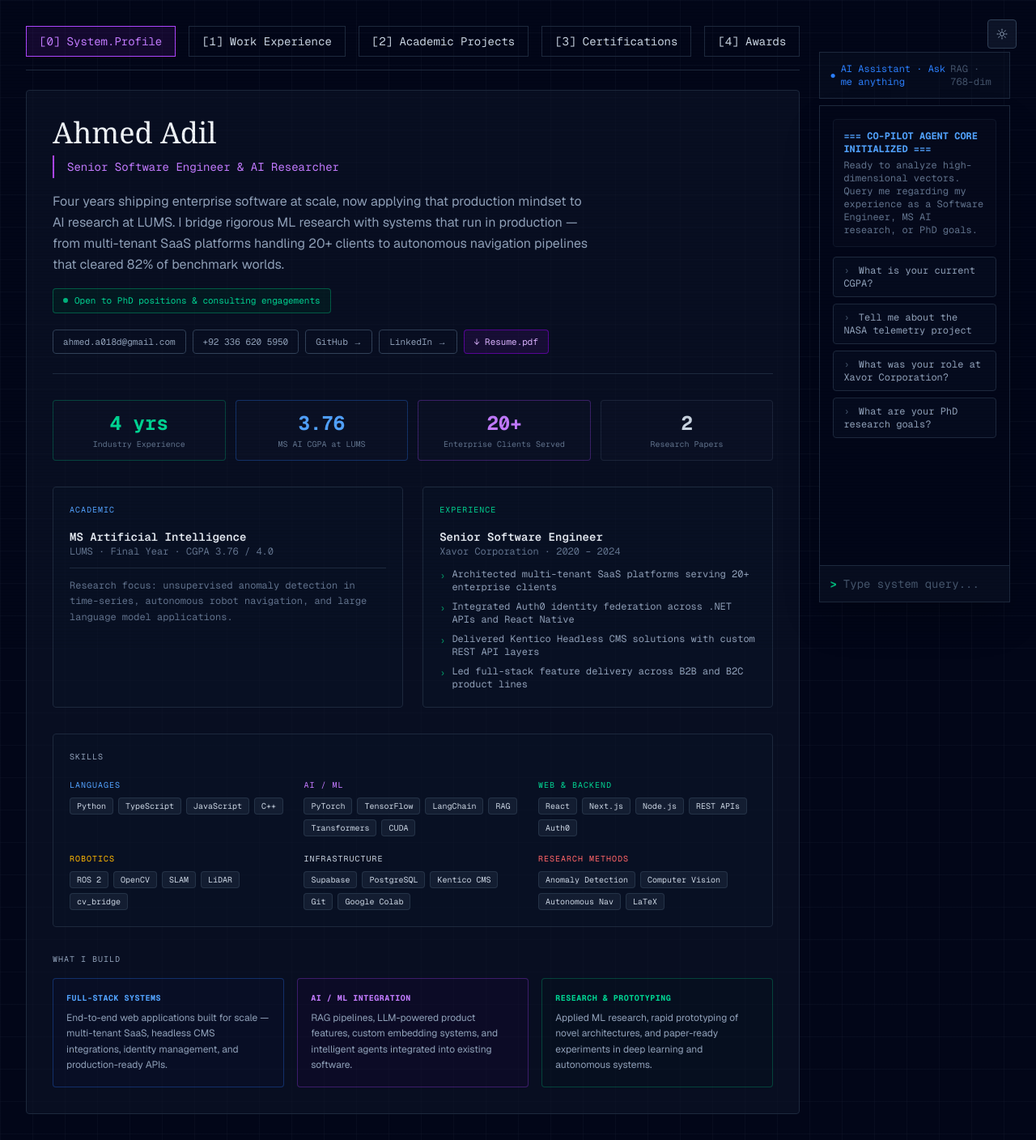
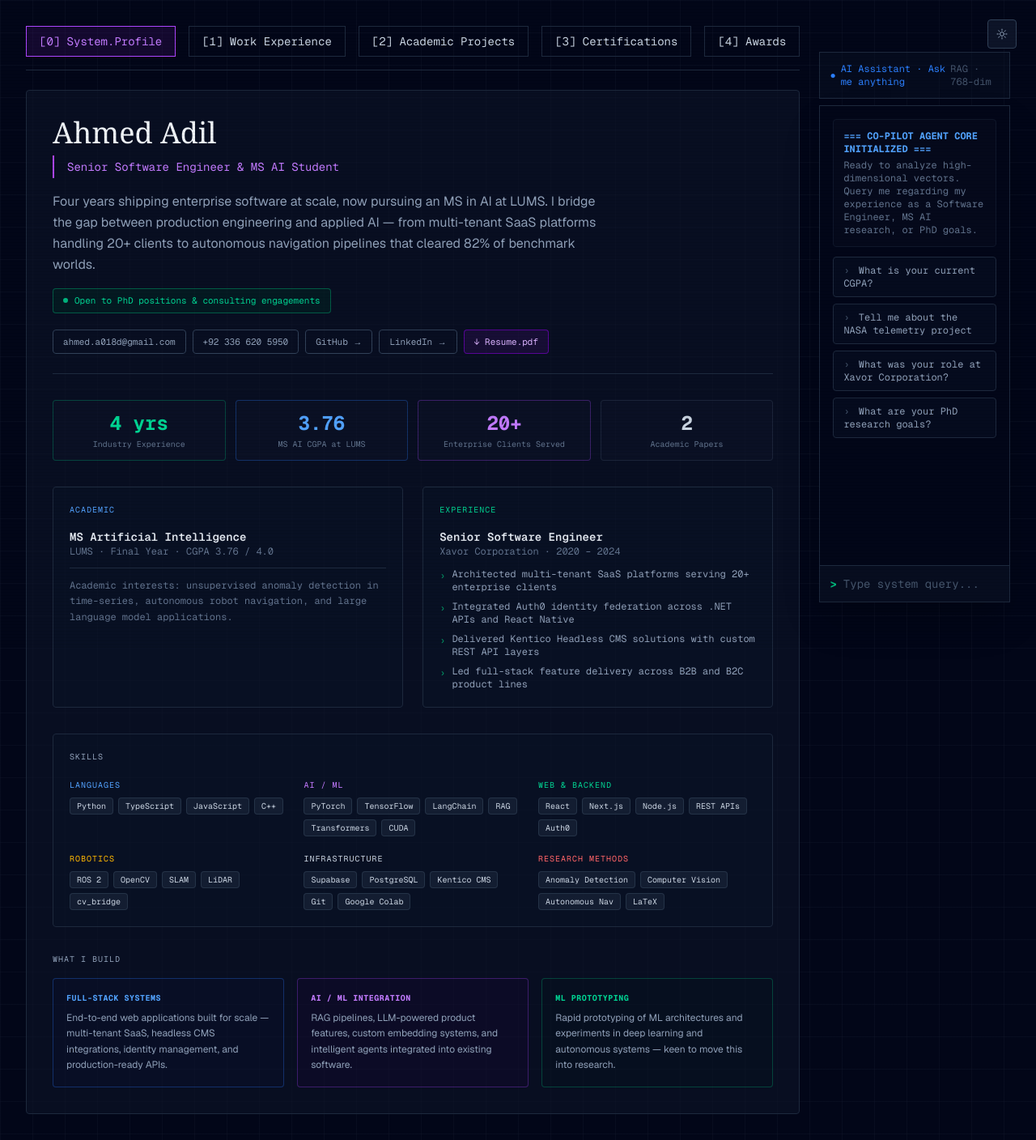
Before and after one commit to adilawan1/Portfolio, a Next.js app: page / in a window 1280 px wide. Shown: the whole page at 81% size. Built offline with nearby package versions, Linux system fonts and the light colour scheme.

Commit message:
Make content adjustments

```diff
--- a/app/page.tsx
+++ b/app/page.tsx
@@ -406,7 +406,7 @@ function NasaTelemetryProject() {
       {/* Abstract (full academic text) */}
       <details className="group border border-slate-800 rounded-sm">
         <summary className="px-4 py-3 text-xs font-mono text-slate-500 cursor-pointer hover:text-slate-300 transition-colors list-none flex justify-between items-center">
-          <span>Full Abstract (IEEE Manuscript)</span>
+          <span>Full Abstract (Course Project Paper)</span>
           <span className="group-open:rotate-90 transition-transform duration-200">
             ›
           </span>
@@ -414,17 +414,17 @@ function NasaTelemetryProject() {
         <p className="px-4 pb-4 pt-2 text-sm leading-relaxed text-slate-400 border-t border-slate-800">
           Industrial and spacecraft telemetry streams generate vast volumes of
           multivariate sensor data, but labelled anomalies are rare or absent.
-          We study purely unsupervised reconstruction-based detection on the
-          NASA SMAP/MSL telemetry benchmark and propose a hybrid temporal
+          This project studies purely unsupervised reconstruction-based detection
+          on the NASA SMAP/MSL telemetry benchmark and proposes a hybrid temporal
           autoencoder that runs an LSTM and a Temporal Convolutional Network
           (TCN) encoder in parallel, fuses their per-timestep representations
           with a learned attention gate, and scores anomalies by combining
           input-space reconstruction error with a latent-space Mahalanobis
-          distance (dual scoring). We further introduce an anomaly-masked
-          dynamic threshold that prevents sustained anomalies from inflating the
-          running baseline. Across six representative SMAP and MSL channels, the
-          dual score yields perfect recall on every model evaluated and lifts
-          the seq-to-seq LSTM autoencoder to a mean Point-Adjusted F1 of 0.953,
+          distance (dual scoring). An anomaly-masked dynamic threshold is
+          introduced to prevent sustained anomalies from inflating the running
+          baseline. Across six representative SMAP and MSL channels, the dual
+          score yields perfect recall on every model evaluated and lifts the
+          seq-to-seq LSTM autoencoder to a mean Point-Adjusted F1 of 0.953,
           substantially above the CNN baseline (0.775). The hybrid model reaches
           0.846 and is the most consistent recall-1.0 detector, showing that
           fusing reconstruction error with latent distance catches anomalies
@@ -436,7 +436,7 @@ function NasaTelemetryProject() {
       <div className="flex flex-wrap gap-4 p-4 border border-slate-800 bg-slate-950/60 rounded-sm items-center justify-between">
         <div className="text-xs font-mono text-slate-400">
           <span className="text-slate-300">NASA_Telemetry_Report.pdf</span>
-          <span className="text-slate-600 ml-2">2.4 MB · IEEE Manuscript</span>
+          <span className="text-slate-600 ml-2">2.4 MB · Course Project Paper</span>
         </div>
         <div className="flex gap-2">
           <a
@@ -581,16 +581,16 @@ function ROS2Project() {
 
       <details className="group border border-slate-800 rounded-sm">
         <summary className="px-4 py-3 text-xs font-mono text-slate-500 cursor-pointer hover:text-slate-300 transition-colors list-none flex justify-between items-center">
-          <span>Full Abstract (IEEE Manuscript)</span>
+          <span>Full Abstract (Course Project Paper)</span>
           <span className="group-open:rotate-90 transition-transform duration-200">
             ›
           </span>
         </summary>
         <p className="px-4 pb-4 pt-2 text-sm leading-relaxed text-slate-400 border-t border-slate-800">
-          This paper presents a ROS 2–based autonomous navigation system for the
-          Benchmark Autonomous Robot Navigation (BARN) environment, combining
+          This project implements a ROS 2–based autonomous navigation system for
+          the Benchmark Autonomous Robot Navigation (BARN) environment, combining
           vision and LiDAR sensing for robust navigation in cluttered spaces.
-          Our vision-based masking pipeline segments obstacles and extracts
+          The vision-based masking pipeline segments obstacles and extracts
           traversable floor regions from RGB images, using a centroid-based
           proportional controller to guide the robot. Simultaneously, LiDAR data
           is processed via a Vector Field Histogram (VFH)–inspired approach.
@@ -611,7 +611,7 @@ function ROS2Project() {
       <div className="flex flex-wrap gap-4 p-4 border border-slate-800 bg-slate-950/60 rounded-sm items-center justify-between">
         <div className="text-xs font-mono text-slate-400">
           <span className="text-slate-300">ros2_BARN_Report.pdf</span>
-          <span className="text-slate-600 ml-2">2.4 MB · IEEE Manuscript</span>
+          <span className="text-slate-600 ml-2">2.4 MB · Course Project Paper</span>
         </div>
         <div className="flex gap-2">
           <a
@@ -994,14 +994,13 @@ function ProfileResume() {
           Ahmed Adil
         </h1>
         <div className="text-sm font-mono text-purple-400 border-l-2 border-purple-500 pl-4 py-1 mb-4">
-          <TypewriterText text="Senior Software Engineer & AI Researcher" />
+          <TypewriterText text="Senior Software Engineer & MS AI Student" />
         </div>
         <p className="text-slate-400 leading-relaxed max-w-2xl">
-          Four years shipping enterprise software at scale, now applying that
-          production mindset to AI research at LUMS. I bridge rigorous ML
-          research with systems that run in production — from multi-tenant SaaS
-          platforms handling 20+ clients to autonomous navigation pipelines that
-          cleared 82% of benchmark worlds.
+          Four years shipping enterprise software at scale, now pursuing an MS
+          in AI at LUMS. I bridge the gap between production engineering and
+          applied AI — from multi-tenant SaaS platforms handling 20+ clients to
+          autonomous navigation pipelines that cleared 82% of benchmark worlds.
         </p>
 
         {/* ── Availability badge ── */}
@@ -1070,7 +1069,7 @@ function ProfileResume() {
           },
           {
             value: "2",
-            label: "Research Papers",
+            label: "Academic Papers",
             color: "text-slate-300",
             border: "border-slate-600/30",
           },
@@ -1105,7 +1104,7 @@ function ProfileResume() {
               </div>
             </div>
             <div className="pt-3 border-t border-slate-800 text-xs text-slate-500 leading-relaxed">
-              Research focus: unsupervised anomaly detection in time-series,
+              Academic interests: unsupervised anomaly detection in time-series,
               autonomous robot navigation, and large language model
               applications.
             </div>
@@ -1239,11 +1238,11 @@ function ProfileResume() {
               body: "RAG pipelines, LLM-powered product features, custom embedding systems, and intelligent agents integrated into existing software.",
             },
             {
-              title: "Research & Prototyping",
+              title: "ML Prototyping",
               border: "border-emerald-500/30 hover:border-emerald-500/60",
               accent: "text-emerald-400",
               bg: "bg-emerald-950/10",
-              body: "Applied ML research, rapid prototyping of novel architectures, and paper-ready experiments in deep learning and autonomous systems.",
+              body: "Rapid prototyping of ML architectures and experiments in deep learning and autonomous systems — keen to move this into research.",
             },
           ].map(({ title, border, accent, bg, body }) => (
             <div
```
